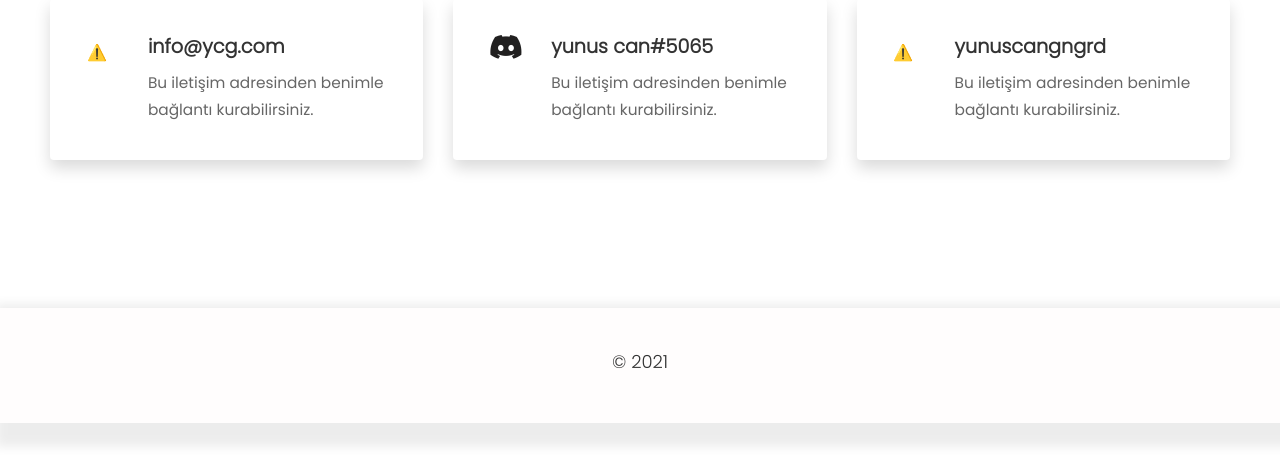
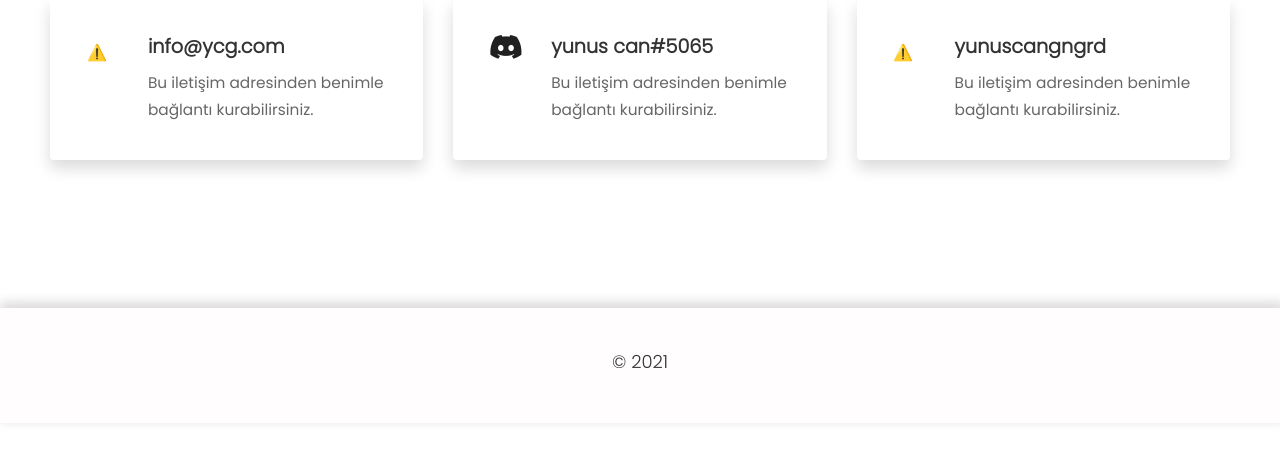
Before and after one commit to YunusCanGungordu/ycg, a PHP site: page /iletisim.php in a window 1280 px wide. Shown: the part 332-800 px from the top of the page. Run offline with PHP 8.4, Linux system fonts and the light colour scheme; some libraries are stand-ins or nearby versions.

Commit message:
footer top-shadow edited.

```diff
--- a/style/main.css
+++ b/style/main.css
@@ -80,7 +80,7 @@ html, body {scroll-behavior: smooth;}
    }
 }
 
-nav.navbar {background: rgb(255, 253, 253) !important; box-shadow: 0 .250rem .25rem rgba(0,0,0,.075)!important; padding: 18px;}
+nav.navbar {background: rgb(255, 253, 253) !important; box-shadow: 0 .250rem .25rem rgba(0,0,0,.075) !important; padding: 18px;}
 .navbar-brand {padding-left: 1.5%;}
 
 .nav-item {
@@ -162,7 +162,8 @@ nav.navbar {background: rgb(255, 253, 253) !important; box-shadow: 0 .250rem .25
 
 footer {
     background: rgb(255, 253, 253);
-    box-shadow: 10px 10px 10px 14px rgba(0,0,0,.075);
+    -webkit-box-shadow: 2px -4px 10px 2px rgba(0,0,0,.075);
+    box-shadow: 2px -4px 10px 2px rgba(12, 11, 11, 0.145);
     height: 100px;
     padding: 4.5%;
 }
```
